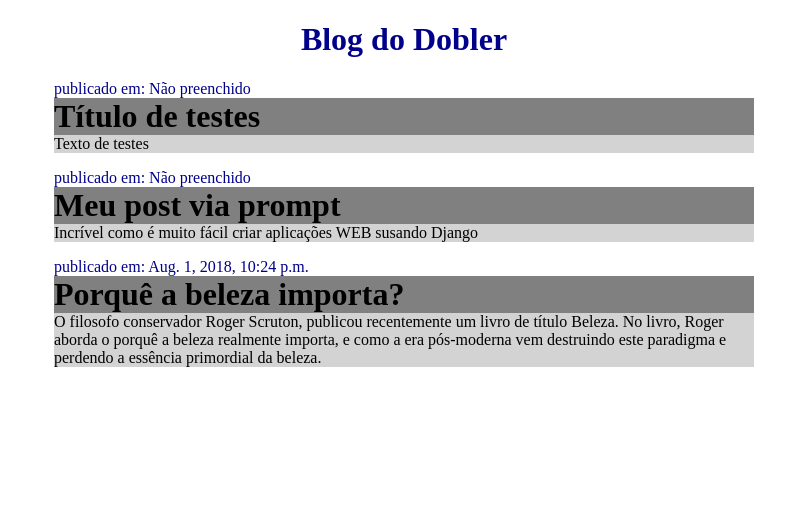
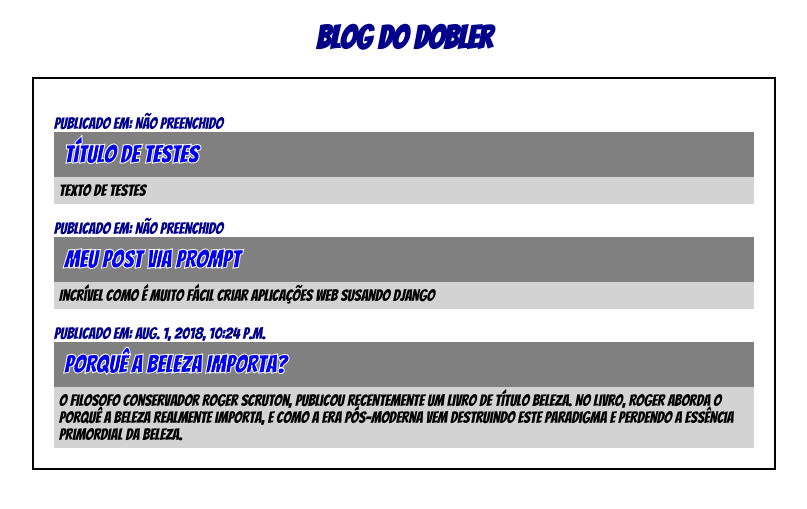
Before and after one commit to MrDobler/django, a Django app: page / in a window 1280 px wide. Shown: the top 509 px of the page, without its empty margins (236-1043 px from the left). Run offline with Django 3.2, Linux system fonts and the light colour scheme; data comes from the database, SQL or seed files in the repository; both versions use the stored data as it was after the commit.

Commit message:
Template de detalhes criado

```diff
--- /dev/null
+++ b/app/static/css/blog.css
@@ -0,0 +1,49 @@
+.header {
+    width: 500px;
+    margin: 0 auto;
+    text-align: center;
+}
+
+@font-face {
+    font-family: Bangers;
+    src: url('../fonts/Bangers.ttf')
+}
+
+h1 {
+    color: darkblue;
+    font-family: Bangers;
+}
+
+.content {
+    width: 700px;
+    margin: 0 auto;
+    padding: 20px;
+    border: black solid 2px;
+}
+
+.published {
+    margin-bottom: 0;
+    color: darkblue;
+    font-family: Bangers;
+}
+
+.blog-title {
+    background-color: grey;
+    margin: 0;
+    padding: 10px 10px;
+    font-family: Bangers;
+    color: navy;
+    -webkit-text-stroke-width: 1px;
+    -webkit-text-stroke-color: white;
+}
+
+a:link, a:active, a:visited {
+    text-decoration: none;
+}
+
+.blog-text {
+    background-color: lightgrey;
+    margin: 0;
+    padding: 5px 5px;
+    font-family: Bangers;
+}
--- /dev/null
+++ b/app/templates/blog/base.html
@@ -0,0 +1,28 @@
+<!doctype html>
+<html lang="pt-BR">
+<head>
+    <meta charset="UTF-8">
+    <meta name="viewport"
+          content="width=device-width, user-scalable=no, initial-scale=1.0, maximum-scale=1.0, minimum-scale=1.0">
+    <meta http-equiv="X-UA-Compatible" content="ie=edge">
+    <link rel="stylesheet" href="../../static/css/blog.css">
+    <title>Blog do Dobler</title>
+</head>
+<body>
+    <div class="header">
+        <div>
+            <h1>Blog do Dobler</h1>
+        </div>
+    </div>
+
+    <div class="content">
+        <div>
+           {% block content %}
+
+           {% endblock %}
+       </div>
+    </div>
+
+    <div class="footer"></div>
+</body>
+</html>
--- a/app/templates/blog/post_list.html
+++ b/app/templates/blog/post_list.html
@@ -1,33 +1,16 @@
-<!doctype html>
-<html lang="pt-BR">
-<head>
-    <meta charset="UTF-8">
-    <meta name="viewport"
-          content="width=device-width, user-scalable=no, initial-scale=1.0, maximum-scale=1.0, minimum-scale=1.0">
-    <meta http-equiv="X-UA-Compatible" content="ie=edge">
-    <title>Blog do Dobler</title>
-</head>
-<body>
-    <div class="header">
-        <div style="width: 500px;margin: 0 auto;text-align: center;">
-            <h1 style="color: darkblue">Blog do Dobler</h1>
-        </div>
-    </div>
 
-    <div class="content" >
-        <div style="width: 700px; margin: 0 auto;">
-           {% for post in posts %}
-                {% if post.published_date == None %}
-                    <p style="margin-bottom: 0; color: darkblue;">publicado em: Não preenchido</p>
-                {% else %}
-                    <p style="margin-bottom: 0; color: darkblue;">publicado em: {{ post.published_date }}</p>
-                {% endif %}
-                <h1 style="background-color: grey; margin: 0;">{{ post.title }}</h1>
-                <p style="background-color: lightgrey; margin:0;">{{ post.text|linebreaksbr }}</p>
-           {% endfor %}
-       </div>
-    </div>
+{% extends "blog/base.html" %}
 
-    <div class="footer"></div>
-</body>
-</html>
+{% block content %}
+
+    {% for post in posts %}
+        {% if post.published_date == None %}
+            <p class="published">publicado em: Não preenchido</p>
+        {% else %}
+            <p class="published">publicado em: {{ post.published_date }}</p>
+        {% endif %}
+        <h2 class="blog-title"><a href="{% url 'post_detail' pk=post.pk %}">{{ post.title }}</a></h2>
+        <p class="blog-text">{{ post.text|linebreaksbr }}</p>
+    {% endfor %}
+
+{% endblock  %}
--- a/app/urls.py
+++ b/app/urls.py
@@ -1,6 +1,7 @@
-from django.conf.urls import url
+from django.urls import path
 from . import views
 
 urlpatterns = [
-    url('', views.post_list, name='post_list'),
+    path('', views.post_list, name='post_list'),
+    path('post/<int:pk>/', views.post_detail, name='post_detail'),
 ]
--- a/app/views.py
+++ b/app/views.py
@@ -1,10 +1,15 @@
-from django.shortcuts import render
+from django.shortcuts import render, get_object_or_404
 from .models import Post
 
 # Create your views here.
 
 
 def post_list(request):
+
     posts = Post.objects.order_by('published_date')
+    return render(request, 'blog/post_list.html', {'posts': posts})
 
-    return render(request, 'blog/post_list.html', {'posts': posts})
+def post_detail(request, pk):
+
+    post = get_object_or_404(Post, pk=pk)
+    return render(request, 'blog/post_detail.html', {'post':post})
```
Also changed, not shown: app/templates/blog/post_detail.html (added, +13 -0 lines), app/static/fonts/Bangers.ttf (added), app/static/fonts/Flowers Kingdom.ttf (added), db.sqlite3.
